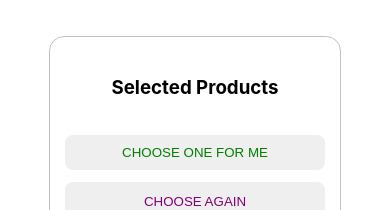
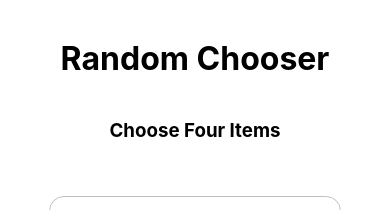
Before and after one commit to Rb-wahid/random-chooser, a React (Create React App) app: page / in a window 390 px wide. Shown: the top 210 px of the page. Built offline with nearby package versions, Linux system fonts and the light colour scheme.

Commit message:
responsive for mobile

```diff
--- a/src/App.css
+++ b/src/App.css
@@ -1,7 +1,14 @@
 .App {
-  text-align: center;
+  max-width: 1255px;
+  margin: auto;
 }
 
+@media screen and (max-width: 767px) {
+  .App {
+    max-width: 767px;
+    margin: auto;
+  }
+}
 .App-logo {
   height: 40vmin;
   pointer-events: none;
--- a/src/App.js
+++ b/src/App.js
@@ -1,11 +1,13 @@
 import "./App.css";
+import Header from "./components/Header/Header";
 import UI from "./components/UI/UI";
 
 function App() {
   return (
-    <>
+    <div className="App">
+      <Header/>
       <UI />
-    </>
+    </div>
   );
 }
 
```
